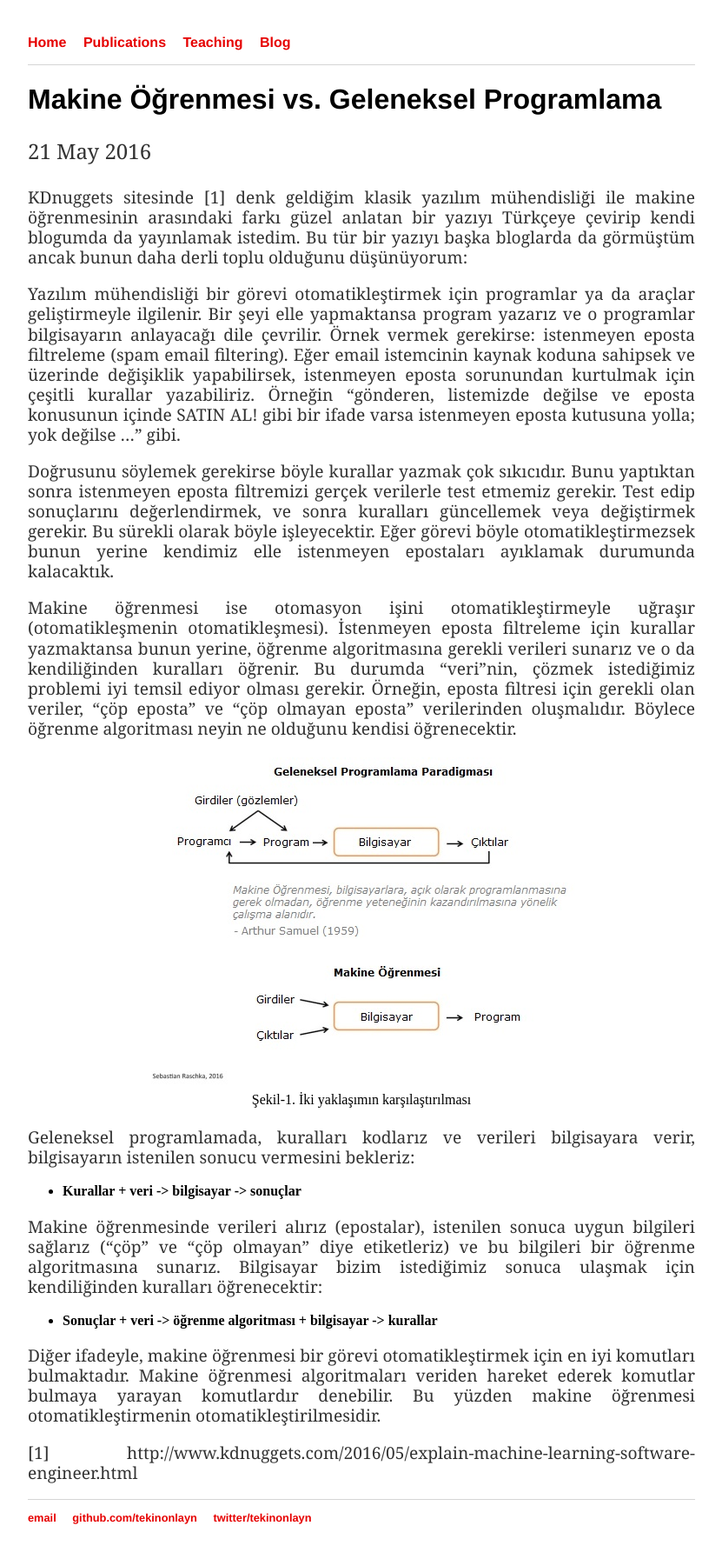
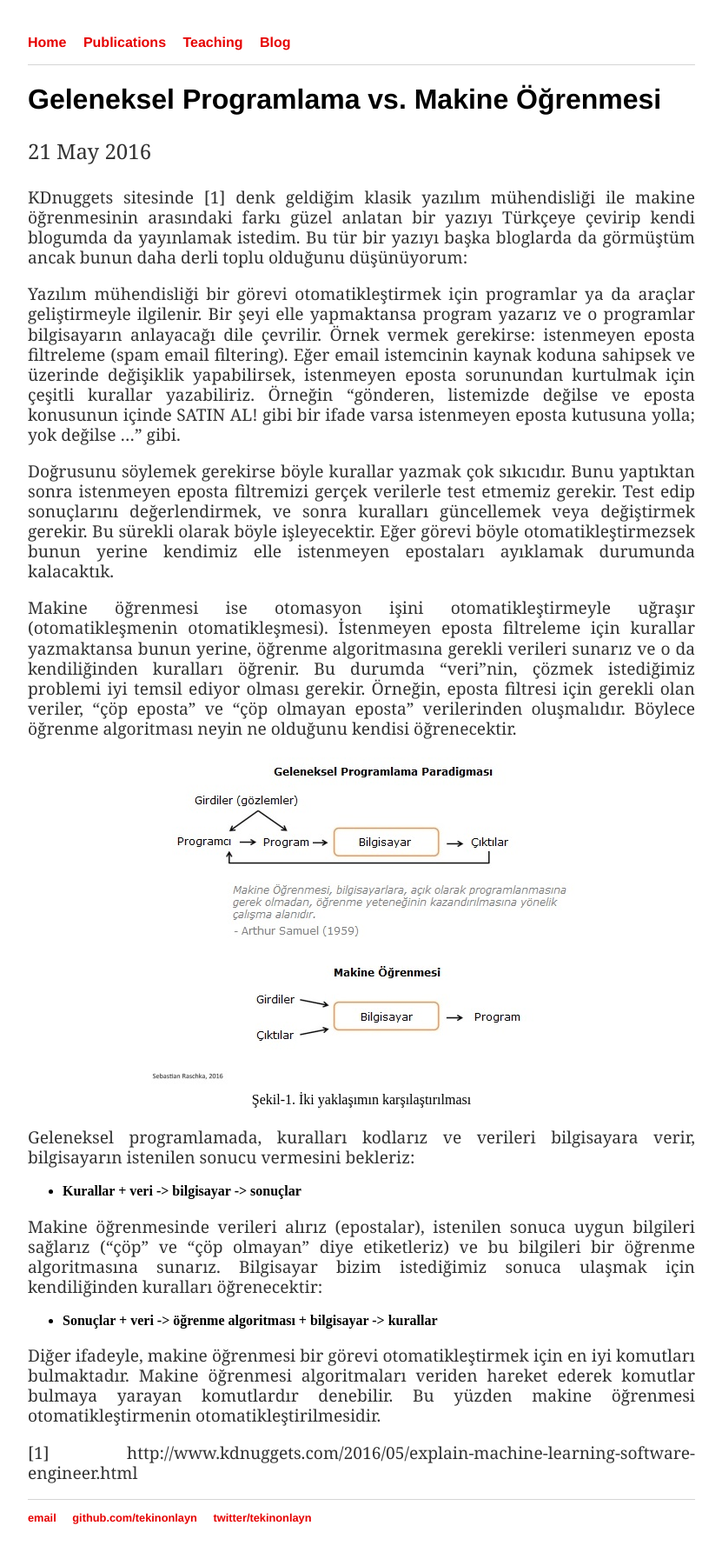
Before and after one commit to tekinonlayn/gi.github.io, a Jekyll site: the page built from _posts/2016-05-21-Geleneksel-Programlama-vs-Makine-Öğrenmesi.md, in a window 1280 px wide. Shown: the whole page at 87% size, without its empty margins (224-1055 px from the left). Built offline with Jekyll 4.4.1, drawn with Linux system fonts in a browser that asks for light colours.

```diff
--- a/_posts/2016-05-21-Makine-Öğrenmesi-vs-Geleneksel-Programlama.md
+++ b/_posts/2016-05-21-Geleneksel-Programlama-vs-Makine-Öğrenmesi.md
@@ -1,6 +1,6 @@
 ---
 layout: post
-title: "Makine Öğrenmesi vs. Geleneksel Programlama"
+title: "Geleneksel Programlama vs. Makine Öğrenmesi"
 date: 2016-05-21
 ---
 KDnuggets sitesinde [1] denk geldiğim klasik yazılım mühendisliği ile makine öğrenmesinin arasındaki farkı güzel anlatan bir yazıyı Türkçeye çevirip kendi blogumda da yayınlamak istedim.<!--more--> Bu tür bir yazıyı başka bloglarda da görmüştüm ancak bunun daha derli toplu olduğunu düşünüyorum:
```
